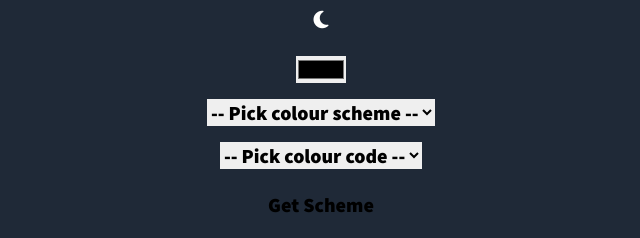
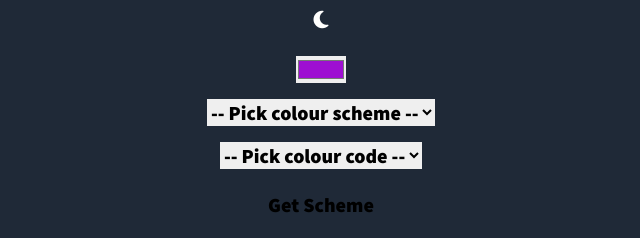
Before and after one commit to JoleneKearse/colour_scheme_generator, a plain HTML site: page index.html in a window 1280 px wide. Shown: the full height of the page, 319-959 px from the left. Drawn offline with Linux system fonts and the light colour scheme.

Commit message:
changed color picker initial value

```diff
--- a/index.html
+++ b/index.html
@@ -20,7 +20,7 @@
     </button>
 
     <form id="form" class="options container">
-        <input type="color" name="color" id="seedColor">
+        <input type="color" name="color" id="seedColor" value="#9E0FD2">
         <select name="scheme" id="schemeSelect">
             <option value="">-- Pick colour scheme --</option>
             <option value="monochrome">monochrome</option>
```
